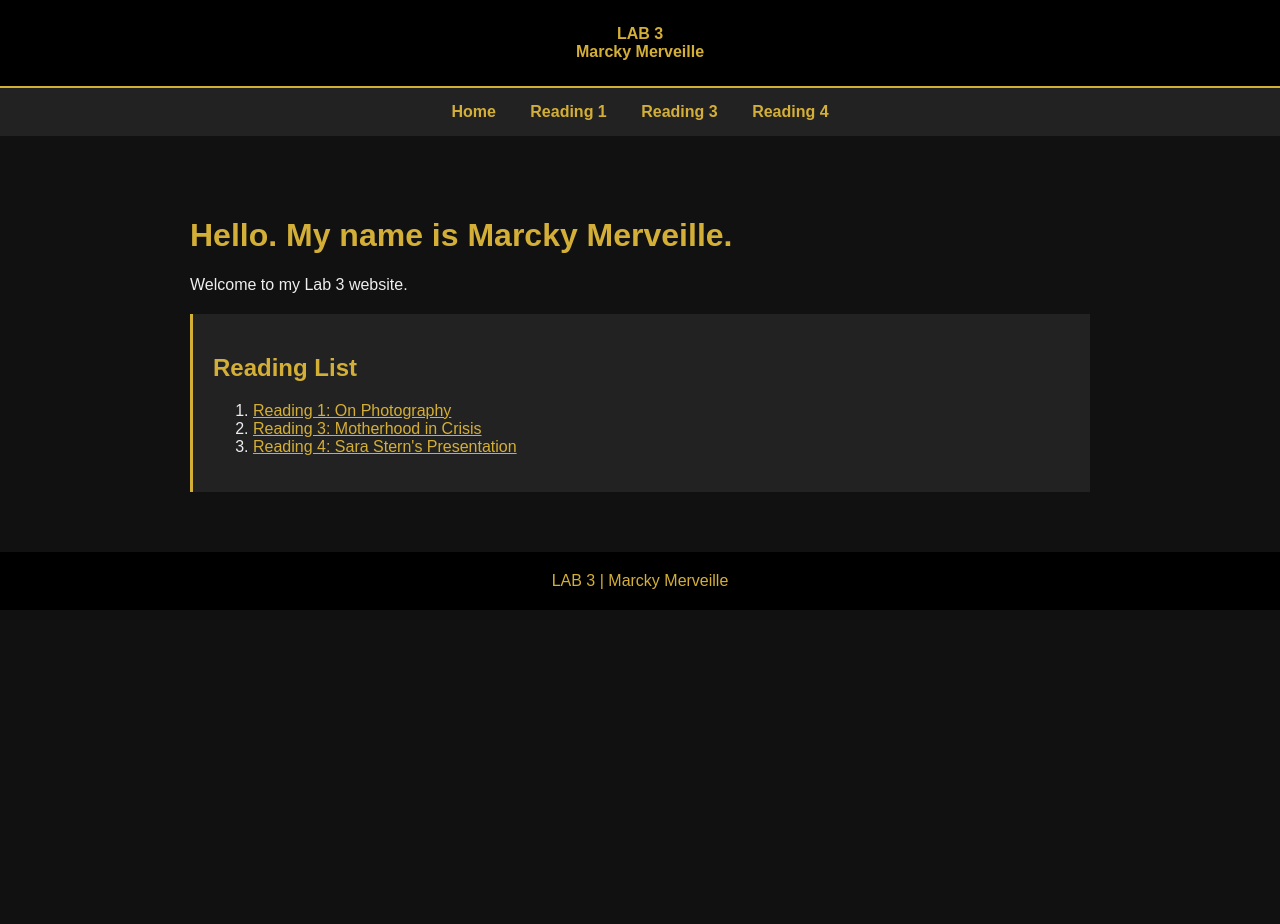
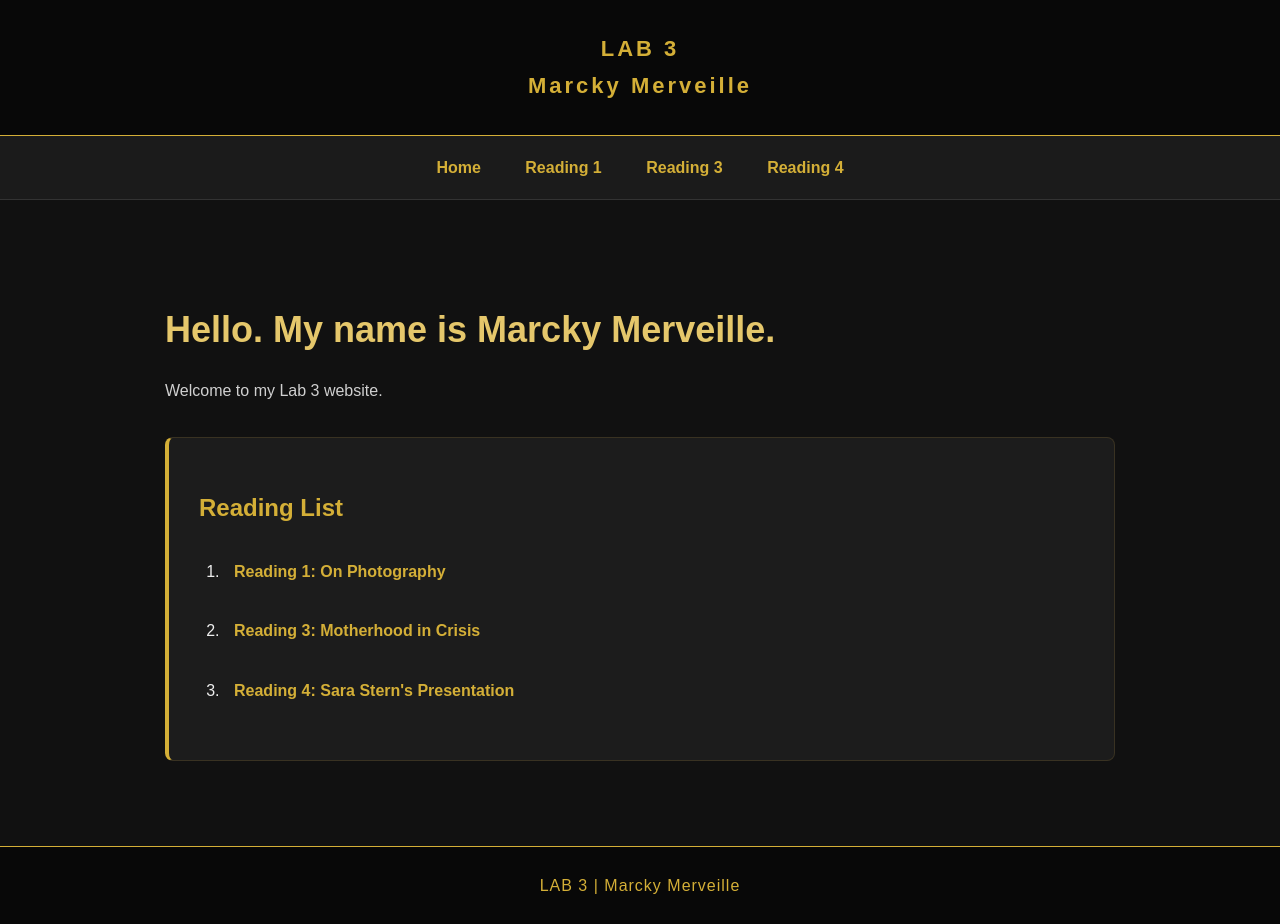
Before and after one commit to MMerveille/media150, a plain HTML site: page index.html in a window 1280 px wide. Before the commit the page ends 800 px from the top, so only its background shows below. Drawn offline with Linux system fonts and the light colour scheme.

Commit message:
Refactor CSS for improved structure and styling
Refactored CSS styles for better organization and readability.

```diff
--- a/style.css
+++ b/style.css
@@ -1,61 +1,108 @@
 
-/* GENERAL WEBSITE STYLE */
+/* Good enough? */
+
+
+/* =========================
+   GENERAL WEBSITE
+========================= */
 
 body {
     background-color: #111111;
     color: #eeeeee;
     font-family: Arial, sans-serif;
     font-size: 16px;
+    line-height: 1.7;
     margin: 0;
-    padding: 0;
 }
 
-/* HEADER */
+/* =========================
+   HEADER
+========================= */
 
 header {
-    background-color: #000000;
+    background-color: #080808;
     color: #D4AF37;
-    padding: 25px;
+    padding: 30px;
     text-align: center;
+    font-size: 22px;
     font-weight: bold;
-    border-bottom: 2px solid #D4AF37;
+    letter-spacing: 3px;
+    border-bottom: 1px solid #D4AF37;
 }
 
-/* NAVIGATION BAR */
+/* =========================
+   NAVIGATION BAR
+========================= */
 
 nav {
-    background-color: #222222;
-    padding: 15px;
+    background-color: #1B1B1B;
+    padding: 18px;
     text-align: center;
+    border-bottom: 1px solid #333333;
 }
 
 nav a {
     color: #D4AF37;
     text-decoration: none;
     font-weight: bold;
-    margin: 15px;
+    margin: 0 20px;
+    transition: 0.3s;
 }
 
 nav a:hover {
     color: white;
 }
 
-/* MAIN CONTENT */
+/* =========================
+   MAIN CONTENT
+========================= */
 
 main {
-    max-width: 900px;
-    margin: 40px auto;
-    padding: 20px;
+    max-width: 950px;
+    margin: 50px auto;
+    padding: 25px;
 }
 
-/* HEADINGS */
+/* =========================
+   HEADINGS
+========================= */
 
-h1, h2 {
-    color: #D4AF37;
-    font-weight: bold;
+h1 {
+    color: #E5C76B;
+    font-size: 36px;
+    margin-bottom: 15px;
 }
 
-/* LINKS */
+h2 {
+    color: #D4AF37;
+    font-size: 24px;
+}
+
+/* =========================
+   PARAGRAPHS
+========================= */
+
+p {
+    color: #D0D0D0;
+    line-height: 1.9;
+}
+
+/* =========================
+   SECTIONS
+========================= */
+
+section {
+    background-color: #1C1C1C;
+    padding: 30px;
+    margin-top: 30px;
+    border: 1px solid #393222;
+    border-left: 4px solid #D4AF37;
+    border-radius: 8px;
+}
+
+/* =========================
+   LINKS
+========================= */
 
 a {
     color: #D4AF37;
@@ -65,39 +112,61 @@ a:hover {
     color: white;
 }
 
-/* CONTENT SECTIONS */
+/* =========================
+   READING LIST
+========================= */
 
-section {
-    background-color: #222222;
-    padding: 20px;
-    margin-top: 20px;
-    border-left: 3px solid #D4AF37;
+ol {
+    padding-left: 25px;
 }
 
-/* IMAGES */
+li {
+    padding: 10px;
+    margin-bottom: 12px;
+}
+
+li a {
+    text-decoration: none;
+    font-weight: bold;
+}
+
+li a:hover {
+    text-decoration: underline;
+}
+
+/* =========================
+   IMAGES
+========================= */
 
 img {
     max-width: 100%;
     height: auto;
     display: block;
-    margin: 20px auto;
+    margin: 25px auto;
+    border-radius: 8px;
 }
 
-/* IMAGE CAPTIONS */
+/* =========================
+   IMAGE CAPTIONS
+========================= */
 
 figcaption {
     color: #D4AF37;
     text-align: center;
     font-size: 14px;
-    margin-bottom: 20px;
+    margin-bottom: 25px;
 }
 
-/* FOOTER */
+/* =========================
+   FOOTER
+========================= */
 
 footer {
-    background-color: #000000;
+    background-color: #080808;
     color: #D4AF37;
     text-align: center;
-    padding: 20px;
-    margin-top: 40px;
+    padding: 25px;
+    margin-top: 60px;
+    border-top: 1px solid #D4AF37;
+    letter-spacing: 1px;
 }
```
